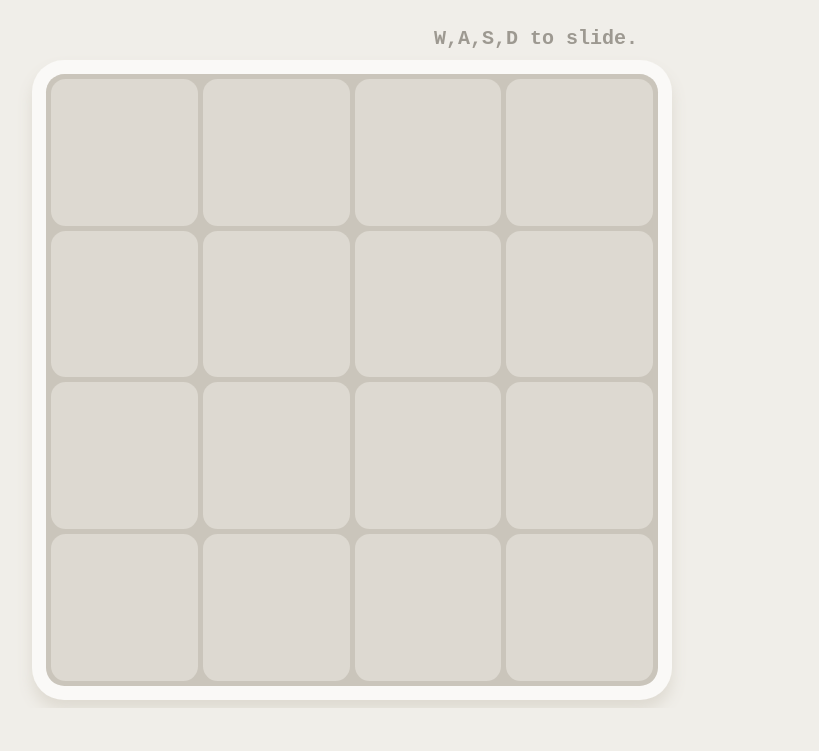
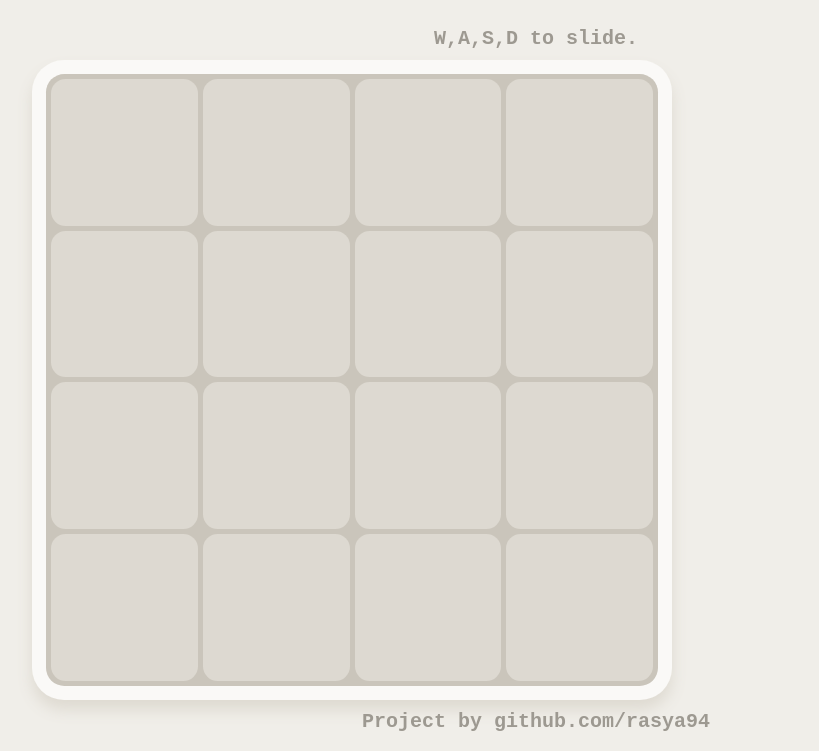
Before and after one commit to rasya94/project-2048, a plain HTML site: page index.html in a window 1280 px wide. Shown: the part 238-989 px from the top of the page, without its empty margins (104-923 px from the left). Before the commit the page ends 946 px from the top, so only its background shows below. Drawn offline with Linux system fonts and the light colour scheme.

Commit message:
Update index.html

```diff
--- a/index.html
+++ b/index.html
@@ -7,5 +7,6 @@
   <div id="board-grid">
   </div>
 </div>
+<h4>Project by github.com/rasya94</h4>
 
 <script src="script.js"></script>
```
